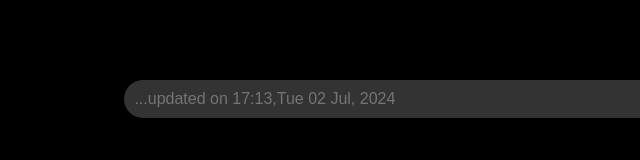
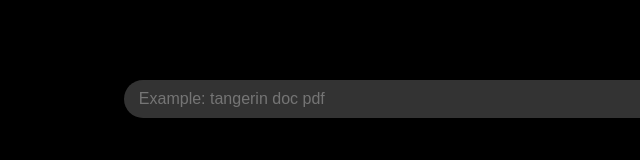
Before and after one commit to norrml/seARRch, a plain HTML site: page index.html in a window 1280 px wide. Shown: the full height of the page, 0-640 px from the left. Drawn offline with Linux system fonts and the light colour scheme.

Commit message:
Update index.html

```diff
--- a/index.html
+++ b/index.html
@@ -53,7 +53,7 @@ body {
     </style>
 </head>
 <body>
-    <input type="text" id="searchInput" placeholder="...updated on 17:13,Tue 02 Jul, 2024 ">
+    <input type="text" id="searchInput" placeholder=" Example: tangerin doc pdf ">
     <div id="tree">
         <!-- Tree structure will be dynamically added here -->
     </div>
```
